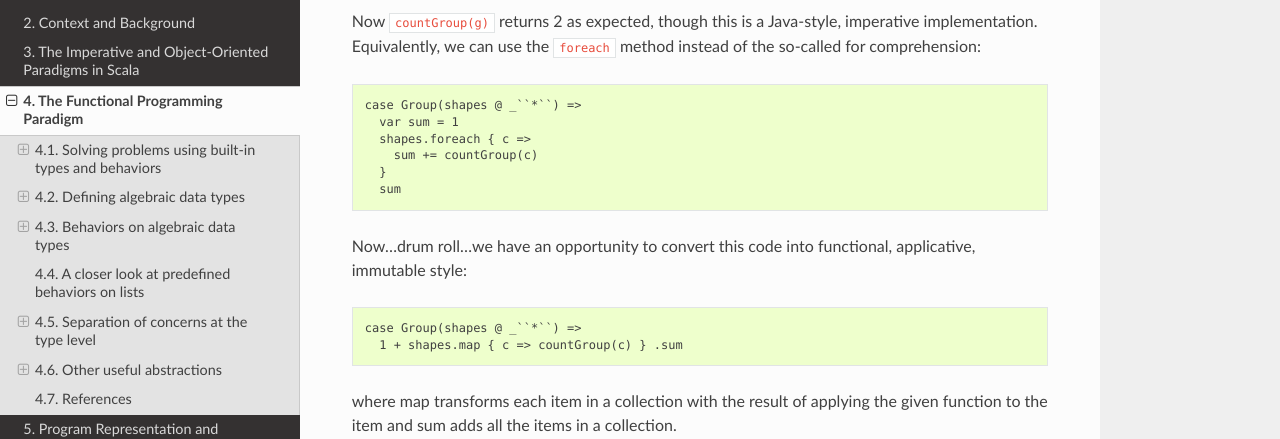
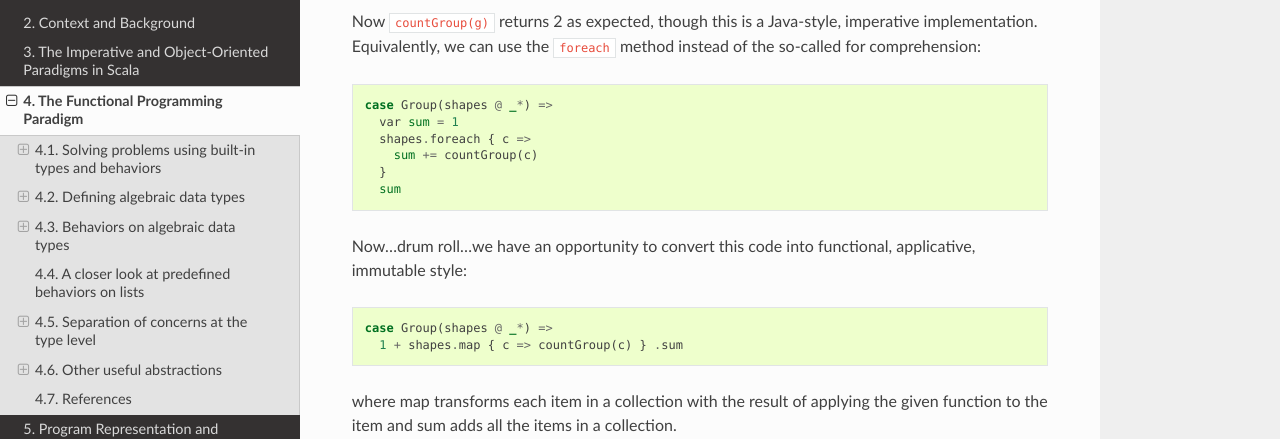
Before and after one commit to lucproglangcourse/lucproglangcourse.github.io, a Sphinx documentation site: the page built from source/functionalprogramming.rst, in a window 1280 px wide and 900 px high, scrolled down 7337 px. Shown: the part 162-601 px from the top of the window. Built offline with Sphinx 7.4.7 and the Read the Docs theme 2.0.0, drawn with Linux system fonts in a browser that asks for light colours.

```diff
--- a/source/functionalprogramming.rst
+++ b/source/functionalprogramming.rst
@@ -338,7 +338,7 @@ Accordingly::
 Now ``countGroup(g)`` returns 2 as expected, though this is a Java-style, imperative implementation.
 Equivalently, we can use the ``foreach`` method instead of the so-called for comprehension::
 
-    case Group(shapes @ _``*``) =>
+    case Group(shapes @ _*) =>
       var sum = 1
       shapes.foreach { c =>
         sum += countGroup(c)
@@ -347,7 +347,7 @@ Equivalently, we can use the ``foreach`` method instead of the so-called for com
 
 Now...drum roll...we have an opportunity to convert this code into functional, applicative, immutable style::
 
-    case Group(shapes @ _``*``) =>
+    case Group(shapes @ _*) =>
       1 + shapes.map { c => countGroup(c) } .sum
 
 where map transforms each item in a collection with the result of applying the given function to the item and sum adds all the items in a collection.
```
